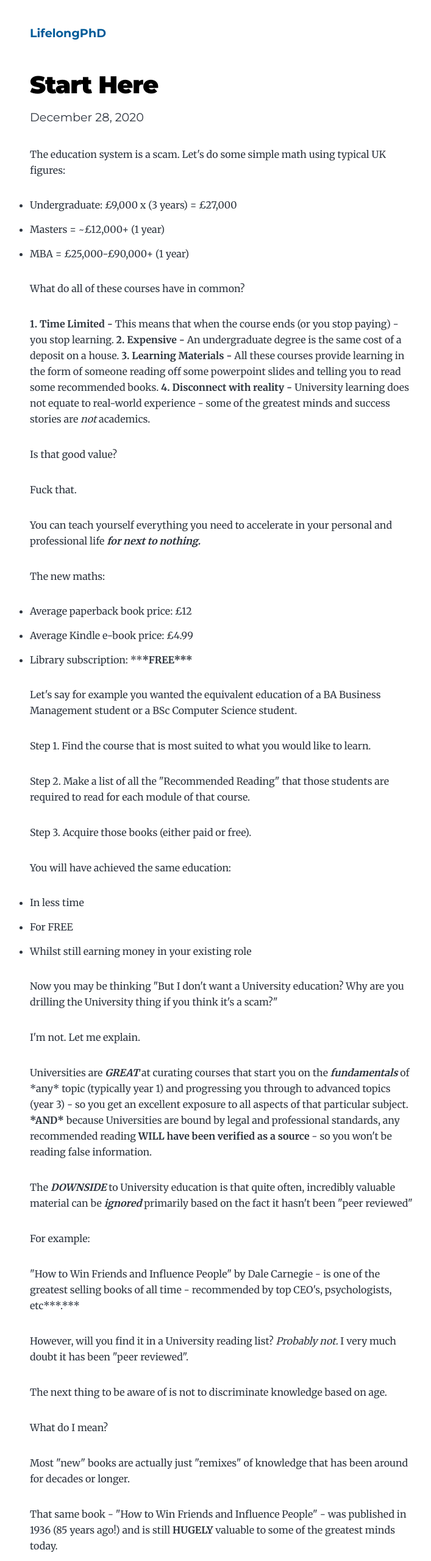
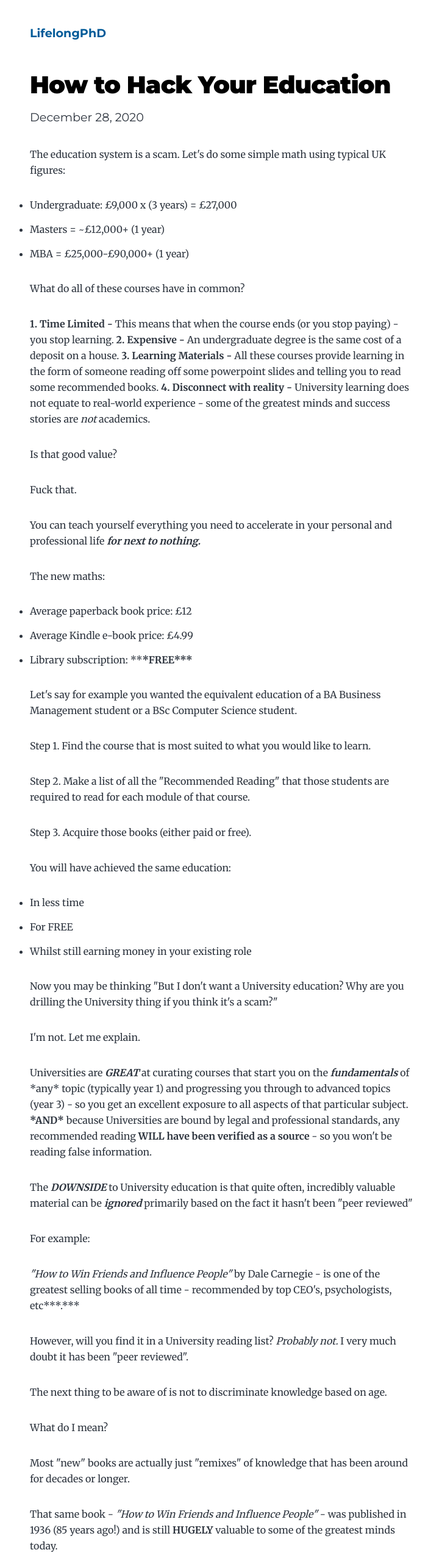
Before and after one commit to lifelongphd/blog, a Gatsby site: page /start-here/ in a window 1280 px wide. Shown: the top 2560 px of the page at 61% size, without its empty margins (275-982 px from the left). Built offline with nearby package versions, Linux system fonts and the light colour scheme; Gatsby itself is replaced by a stand-in of ours.

Commit message:
Update Blog “start-here/index”

```diff
--- a/content/blog/start-here/index.md
+++ b/content/blog/start-here/index.md
@@ -1,7 +1,7 @@
 ---
-title: Start Here
+title: How to Hack Your Education
 date: 2020-12-28T17:06:05.540Z
-description: first post
+description: The right way to learn (for free!)
 draft: true
 ---
 The education system is a scam. Let's do some simple math using typical UK figures:
@@ -53,7 +53,7 @@ The ***DOWNSIDE*** to University education is that quite often, incredibly valua
 
 For example:
 
-"How to Win Friends and Influence People" by Dale Carnegie - is one of the greatest selling books of all time - recommended by top CEO's, psychologists, etc***.***
+*"How to Win Friends and Influence People"* by Dale Carnegie - is one of the greatest selling books of all time - recommended by top CEO's, psychologists, etc***.***
 
 However, will you find it in a University reading list? *Probably not.* I very much doubt it has been "peer reviewed".
 
@@ -63,7 +63,7 @@ What do I mean?
 
 Most "new" books are actually just "remixes" of knowledge that has been around for decades or longer.
 
-That same book - "How to Win Friends and Influence People" - was published in 1936 (85 years ago!) and is still **HUGELY** valuable to some of the greatest minds today.
+That same book - *"How to Win Friends and Influence People"* - was published in 1936 (85 years ago!) and is still **HUGELY** valuable to some of the greatest minds today.
 
 The bottom line:
 
```
